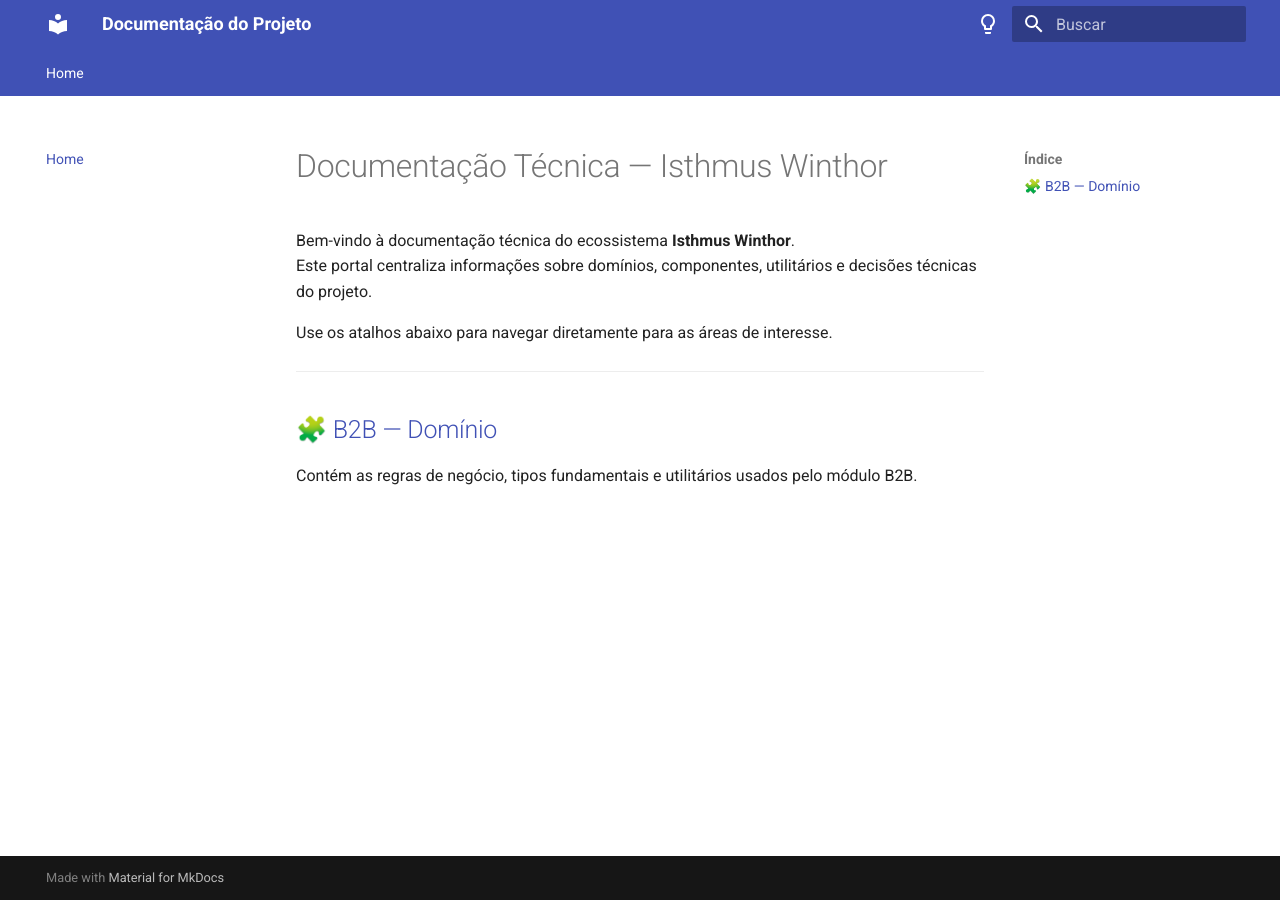
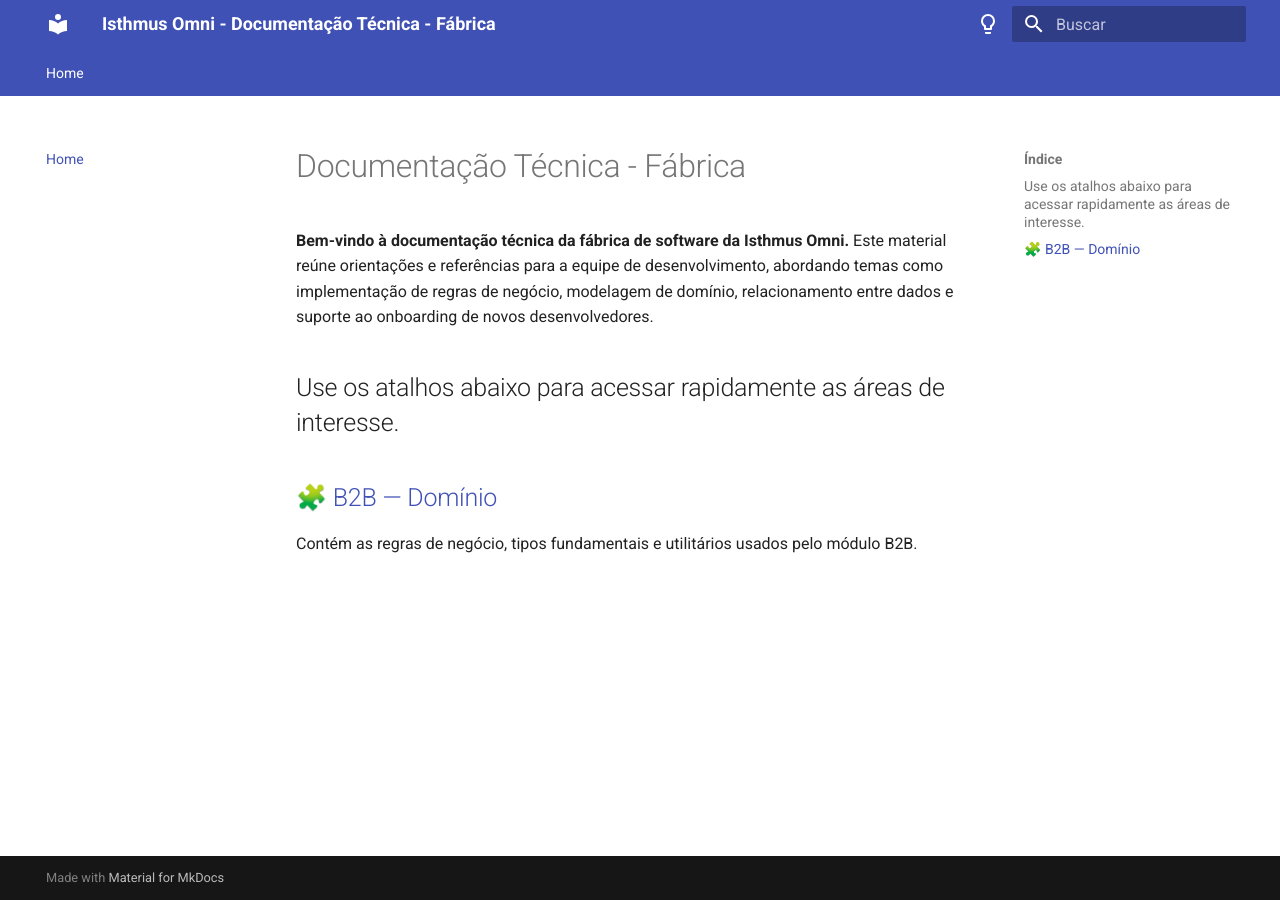
Before and after one commit to IsthmusSistemas/documentacao-tecnica, an MkDocs documentation site: the page built from docs/index.md, in a window 1280 px wide. Built offline with MkDocs 1.6.1 and Material for MkDocs 9.7.7, drawn with Linux system fonts in a browser that asks for light colours.

Commit message:
msg boas vindas

```diff
--- a/docs/index.md
+++ b/docs/index.md
@@ -1,10 +1,9 @@
-# Documentação Técnica — Isthmus Winthor
+# Documentação Técnica - Fábrica
 
-Bem-vindo à documentação técnica do ecossistema **Isthmus Winthor**.
-Este portal centraliza informações sobre domínios, componentes, utilitários e decisões técnicas do projeto.
+**Bem-vindo à documentação técnica da fábrica de software da Isthmus Omni.**
+Este material reúne orientações e referências para a equipe de desenvolvimento, abordando temas como implementação de regras de negócio, modelagem de domínio, relacionamento entre dados e suporte ao onboarding de novos desenvolvedores.
 
-Use os atalhos abaixo para navegar diretamente para as áreas de interesse.
-
+Use os atalhos abaixo para acessar rapidamente as áreas de interesse.
 ---
 
 ## [🧩 B2B — Domínio](b2b-dominio/index.md)
--- a/mkdocs.yml
+++ b/mkdocs.yml
@@ -1,5 +1,5 @@
-site_name: Documentação do Projeto
-site_description: Documentação técnica oficial
+site_name: Isthmus Omni - Documentação Técnica - Fábrica
+site_description: Documentação técnica destinada à fábrica de softwares da Isthmus Omni
 site_author: Isthmus Omni
 
 theme:
```
